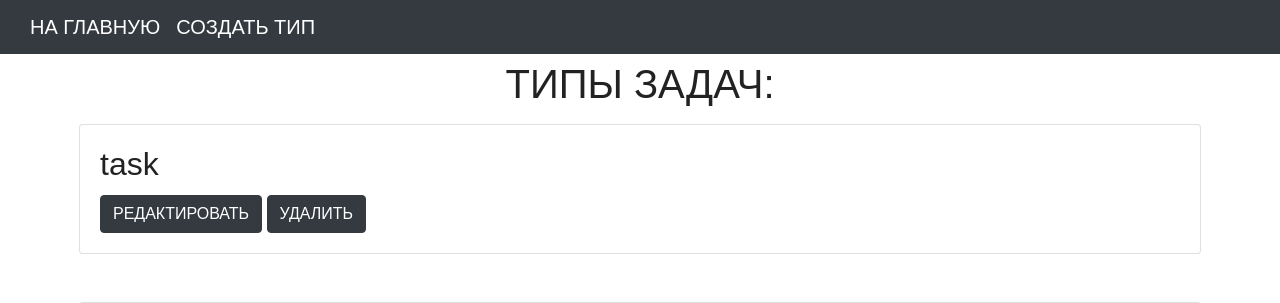
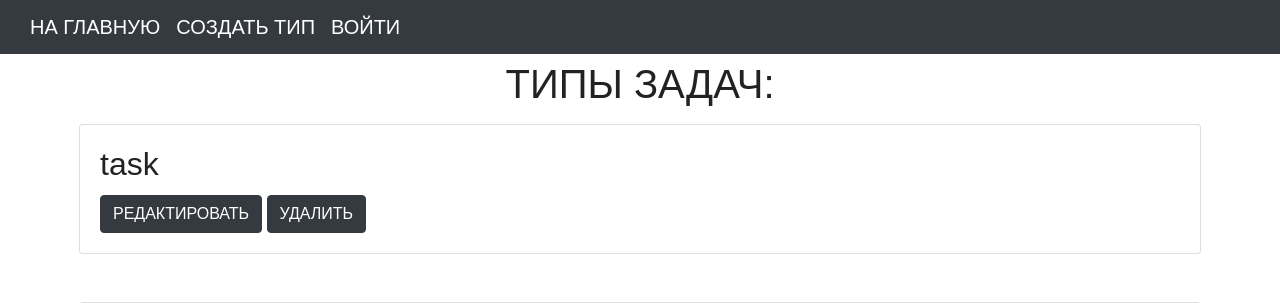
Before and after one commit to Janik2019/homework49, a Django app: page /types/ in a window 1280 px wide. Shown: the top 303 px of the page. Run offline with Django 3.2, Linux system fonts and the light colour scheme; data comes from the database, SQL or seed files in the repository; some libraries are stand-ins or nearby versions.

Commit message:
Под редактировал ссылки на страницах статуса, типа и проектов, добавил пункты входа и выхода

```diff
--- a/source/webapp/templates/project/project.html
+++ b/source/webapp/templates/project/project.html
@@ -4,6 +4,11 @@
     <nav class="navbar navbar-dark bg-dark fixed-top">
         <a class="navbar-brand" href="{% url 'index' %}">НА ГЛАВНУЮ</a>
         <a class="navbar-brand" href="{% url 'project_add' %}">СОЗДАТЬ ПРОЕКТ</a>
+        {% if user.is_authenticated %}
+            <a href="{% url 'accounts:logout' %}" class="navbar-brand">ВЫХОД</a>
+        {% else %}
+            <a href="{% url 'accounts:login' %}" class="navbar-brand">ВОЙТИ</a>
+        {% endif %}
     </nav>
 {% endblock %}
 
--- a/source/webapp/templates/status/status.html
+++ b/source/webapp/templates/status/status.html
@@ -4,6 +4,11 @@
     <nav class="navbar navbar-dark bg-dark fixed-top">
         <a class="navbar-brand" href="{% url 'index' %}">НА ГЛАВНУЮ</a>
         <a class="navbar-brand" href="{% url 'status_add' %}">СОЗДАТЬ СТАТУС</a>
+        {% if user.is_authenticated %}
+            <a href="{% url 'accounts:logout' %}" class="navbar-brand">ВЫХОД</a>
+        {% else %}
+            <a href="{% url 'accounts:login' %}" class="navbar-brand">ВОЙТИ</a>
+        {% endif %}
     </nav>
 {% endblock %}
 
--- a/source/webapp/templates/type/type.html
+++ b/source/webapp/templates/type/type.html
@@ -4,6 +4,11 @@
     <nav class="navbar navbar-dark bg-dark fixed-top">
         <a class="navbar-brand" href="{% url 'index' %}">НА ГЛАВНУЮ</a>
         <a class="navbar-brand" href="{% url 'type_add' %}">СОЗДАТЬ ТИП</a>
+        {% if user.is_authenticated %}
+            <a href="{% url 'accounts:logout' %}" class="navbar-brand">ВЫХОД</a>
+        {% else %}
+            <a href="{% url 'accounts:login' %}" class="navbar-brand">ВОЙТИ</a>
+        {% endif %}
     </nav>
 {% endblock %}
 
```
